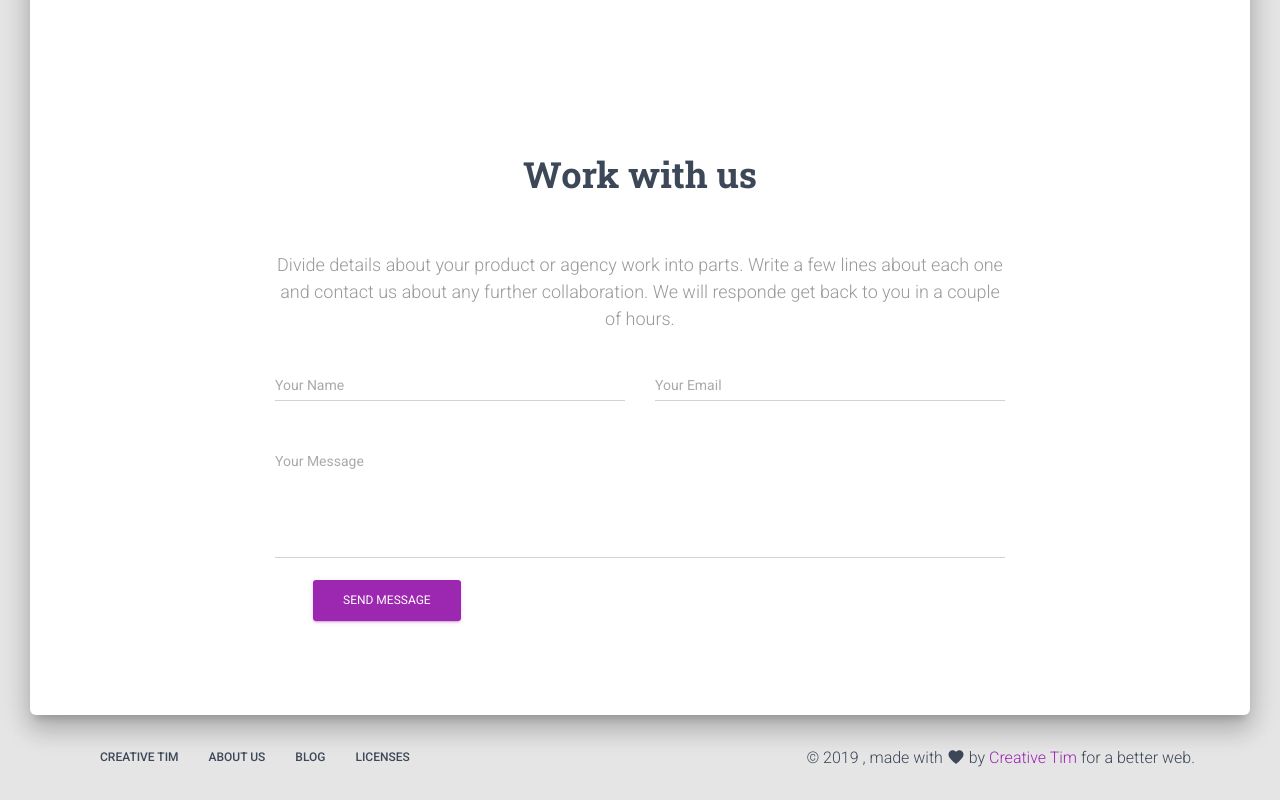
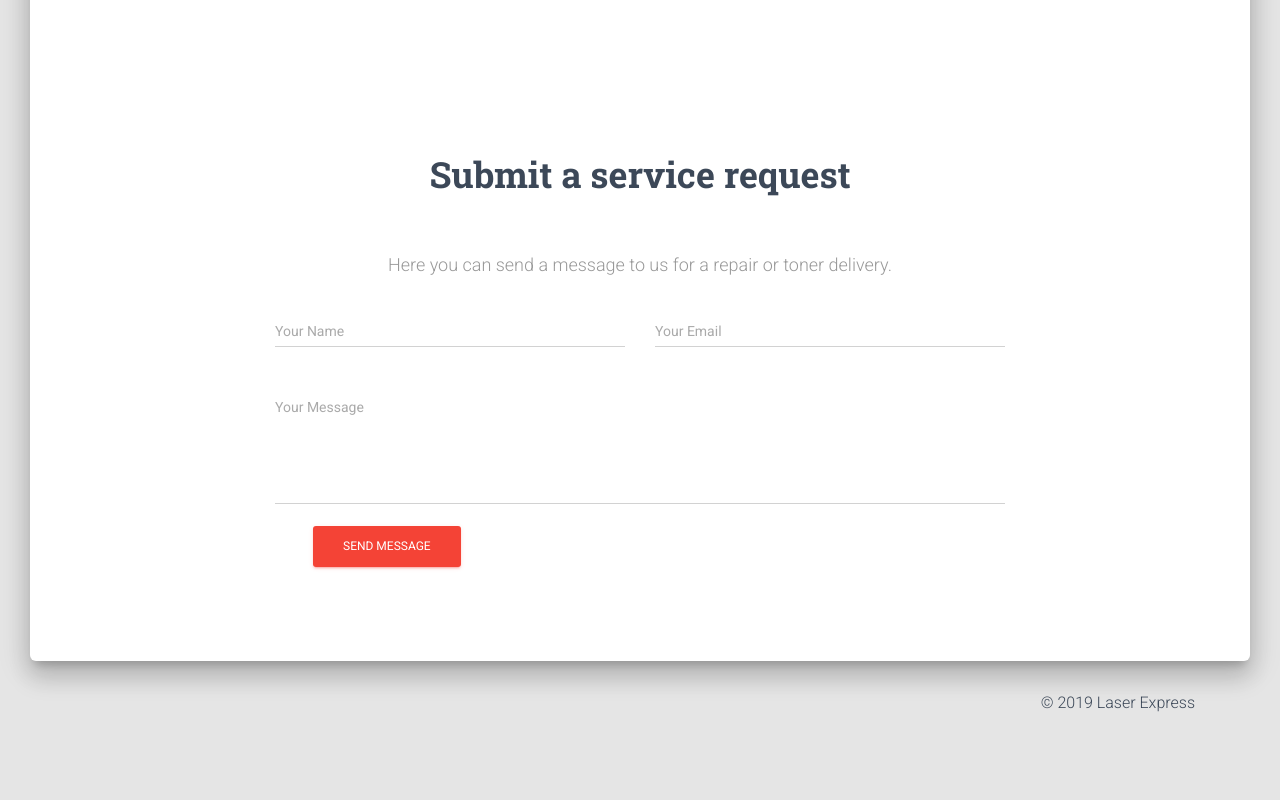
Before and after one commit to travisdbates/laser-express, a Next.js app: page /landing in a window 1280 px wide. Shown: the part 1942-2742 px from the top of the page. After the commit the page ends 2687 px from the top, so only its background shows below. Built offline with nearby package versions, Linux system fonts and the light colour scheme.

Commit message:
Made updated to button/form

```diff
--- a/components/Footer/Footer.js
+++ b/components/Footer/Footer.js
@@ -30,56 +30,10 @@ export default function Footer(props) {
     <footer className={footerClasses}>
       <div className={classes.container}>
         <div className={classes.left}>
-          <List className={classes.list}>
-            <ListItem className={classes.inlineBlock}>
-              <a
-                href="https://www.creative-tim.com/?ref=njsmk-footer"
-                className={classes.block}
-                target="_blank"
-              >
-                Creative Tim
-              </a>
-            </ListItem>
-            <ListItem className={classes.inlineBlock}>
-              <a
-                href="https://www.creative-tim.com/presentation?ref=njsmk-footer"
-                className={classes.block}
-                target="_blank"
-              >
-                About us
-              </a>
-            </ListItem>
-            <ListItem className={classes.inlineBlock}>
-              <a
-                href="http://blog.creative-tim.com/?ref=njsmk-footer"
-                className={classes.block}
-                target="_blank"
-              >
-                Blog
-              </a>
-            </ListItem>
-            <ListItem className={classes.inlineBlock}>
-              <a
-                href="https://www.creative-tim.com/license?ref=njsmk-footer"
-                className={classes.block}
-                target="_blank"
-              >
-                Licenses
-              </a>
-            </ListItem>
-          </List>
         </div>
         <div className={classes.right}>
-          &copy; {1900 + new Date().getYear()} , made with{" "}
-          <Favorite className={classes.icon} /> by{" "}
-          <a
-            href="https://www.creative-tim.com?ref=njsmk-footer"
-            className={aClasses}
-            target="_blank"
-          >
-            Creative Tim
-          </a>{" "}
-          for a better web.
+          &copy; {1900 + new Date().getYear()} Laser Express
+
         </div>
       </div>
     </footer>
--- a/pages-sections/LandingPage-Sections/WorkSection.js
+++ b/pages-sections/LandingPage-Sections/WorkSection.js
@@ -20,12 +20,9 @@ export default function WorkSection() {
     <div className={classes.section}>
       <GridContainer justify="center">
         <GridItem cs={12} sm={12} md={8}>
-          <h2 className={classes.title}>Work with us</h2>
+          <h2 className={classes.title}>Submit a service request</h2>
           <h4 className={classes.description}>
-            Divide details about your product or agency work into parts. Write a
-            few lines about each one and contact us about any further
-            collaboration. We will responde get back to you in a couple of
-            hours.
+            Here you can send a message to us for a repair or toner delivery.
           </h4>
           <form>
             <GridContainer>
@@ -60,7 +57,7 @@ export default function WorkSection() {
                 }}
               />
               <GridItem xs={12} sm={12} md={4} className={classes.textCenter}>
-                <Button color="primary">Send Message</Button>
+                <Button color="danger">Send Message</Button>
               </GridItem>
             </GridContainer>
           </form>
--- a/pages/_error.js
+++ b/pages/_error.js
@@ -3,7 +3,7 @@ import Router from "next/router";
 
 export default class _error extends Component {
   componentDidMount = () => {
-    Router.push("/components");
+    Router.push("/landing");
   };
 
   render() {
--- a/pages/landing.js
+++ b/pages/landing.js
@@ -12,6 +12,7 @@ import Footer from "components/Footer/Footer.js";
 import GridContainer from "components/Grid/GridContainer.js";
 import GridItem from "components/Grid/GridItem.js";
 import Button from "components/CustomButtons/Button.js";
+import Link from '@material-ui/core/Link'
 import HeaderLinks from "components/Header/HeaderLinks.js";
 import Parallax from "components/Parallax/Parallax.js";
 import logo from "../assets/img/NewLogoWhite.png"
@@ -56,14 +57,15 @@ export default function LandingPage(props) {
                 Laser Express has been keeping Utah County printing for over two decades. We're here to simplify your business needs and do our best to serve you with a smile.
               </h4>
               <br />
-              <Button
-                color="danger"
-                size="lg"
-                target="_blank"
-              >
-                <i className="fas fa-play" />
-                Watch video
+              <Link href="#service" style={{ textDecoration: 'none' }}>
+                <Button
+                  color="danger"
+                  size="lg"
+                >
+                  <i className="fas fa-wrench" />
+                  &nbsp;&nbsp;Submit Service Request
               </Button>
+              </Link>
             </GridItem>
           </GridContainer>
         </div>
@@ -72,6 +74,7 @@ export default function LandingPage(props) {
         <div className={classes.container}>
           <ProductSection />
           <TeamSection />
+          <div id="service" name="service"></div>
           <WorkSection />
         </div>
       </div>
```
